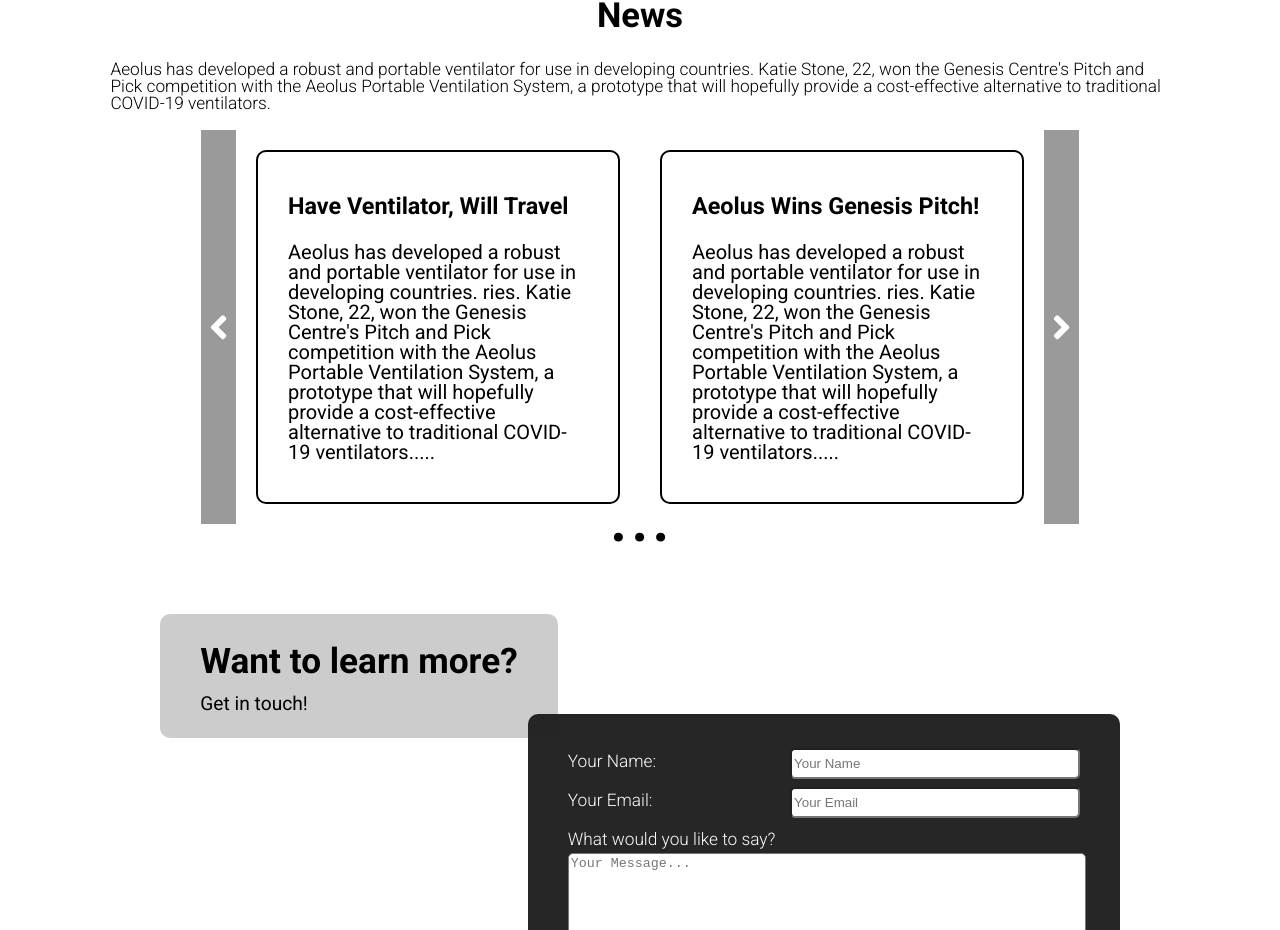
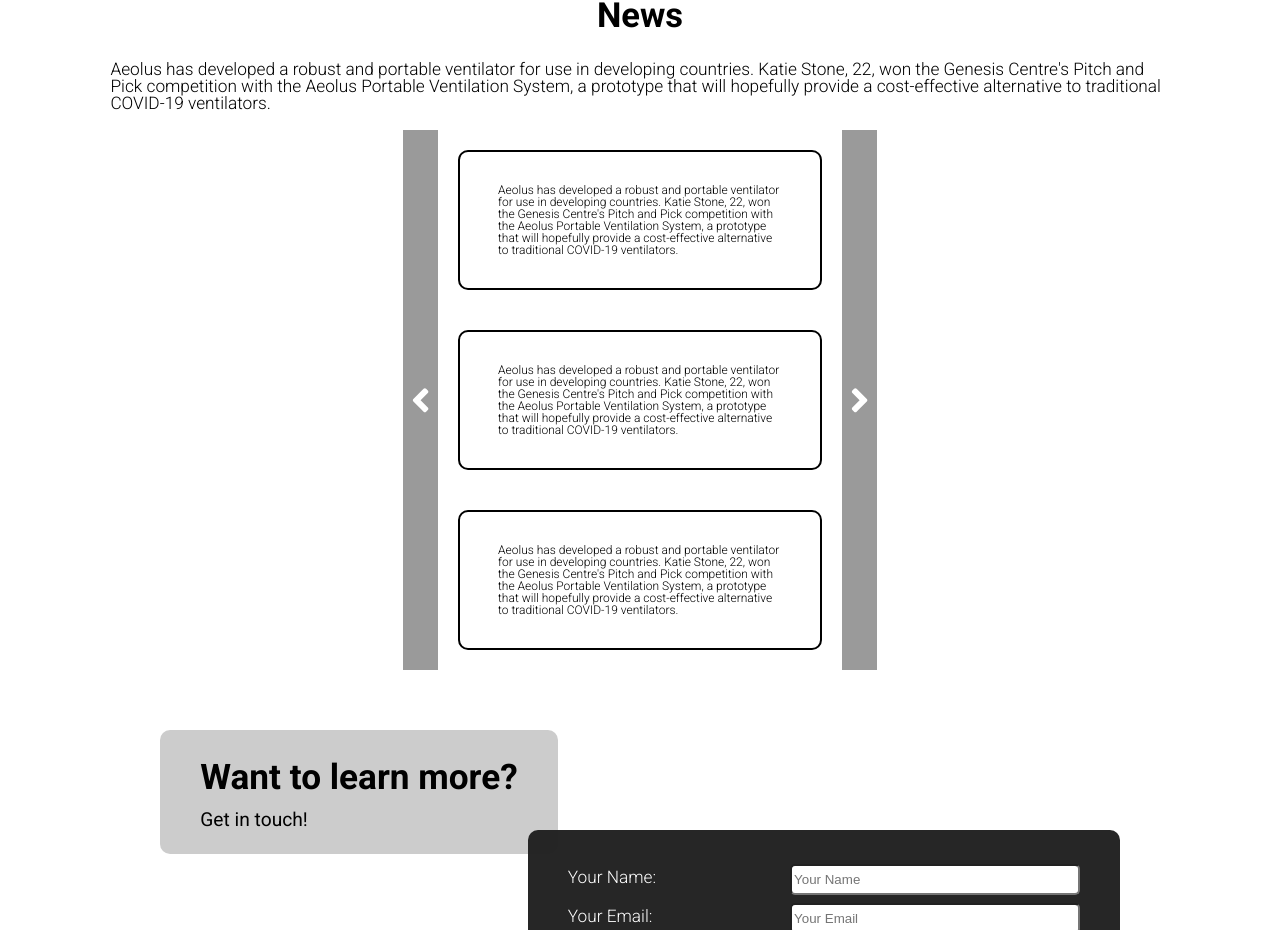
Before and after one commit to noahntaylor/aeolus, a React (Create React App) app: page / in a window 1280 px wide. Shown: the part 2639-3569 px from the top of the page. Built offline with nearby package versions, Linux system fonts and the light colour scheme.

Commit message:
Updates to News component
- Added preliminary animation to navigate between news articles

```diff
--- a/src/Components/News/News.css
+++ b/src/Components/News/News.css
@@ -15,32 +15,36 @@
   text-align: center;
 }
 
-.news-article-container {
-  border: 2px solid #000;
-  border-radius: 10px;
-  max-width: 300px;
-  flex-shrink: 1;
-  padding: 20px 30px;
-  font-size: 20px;
-  margin: 20px;
-}
-
 .arrow {
   background-color: #1212126c;
   display: flex;
   align-items: center;
   justify-content: center;
+  z-index: 100;
+}
+
+.mask {
+  z-index: 100;
+  background-color: #fff;
+  color: #fff;
+  width: 100%;
 }
 
 .news-articles {
   display: flex;
   flex-direction: row;
+  flex-wrap: nowrap;
+  position: relative;
 }
 
-.dots {
-  margin-top: -50px;
-  font-size: 80px;
-  font-family: 900;
+.news-article-container {
+  display: inline-block;
+  border: 2px solid #000;
+  border-radius: 10px;
+  width: 300px;
+  padding: 20px 30px;
+  font-size: 20px;
+  margin: 20px;
 }
 
 @media screen and (min-width: 500px) {
--- a/src/Components/News/News.js
+++ b/src/Components/News/News.js
@@ -5,13 +5,29 @@
 import "./News.css";
 
 function News() {
-  // Refactor this later do get font-awesome icons more efficiently
+  // TODO: Refactor this later do get font-awesome icons more efficiently
   const leftArrow = (
     <FontAwesomeIcon className="menu-icon" icon={faAngleLeft} size="lg" />
   );
   const rightArrow = (
     <FontAwesomeIcon className="menu-icon" icon={faAngleRight} size="lg" />
   );
+
+  // TODO: Properties for translation. Confirm best practice for react properties
+  var amount = 400;
+  var initial = 0;
+
+  const translateRight = () => {
+    initial += amount;
+    document.getElementById("container").style.transform =
+      "translateX(" + initial + "px)";
+  };
+
+  const translateLeft = () => {
+    initial -= amount;
+    document.getElementById("container").style.transform =
+      "translateX(" + initial + "px)";
+  };
 
   return (
     <div id="news" className="news-section">
@@ -26,30 +42,44 @@
         </p>
       </div>
       <div className="news-articles">
-        <div className="arrow">{leftArrow}</div>
+        <div className="mask"></div>
+        <button className="arrow" onClick={translateLeft}>
+          {leftArrow}
+        </button>
+        <div id="container">
           <div className="news-article-container">
-          <h3>Have Ventilator, Will Travel</h3>
-          <p>
+            <p className="product-text">
               Aeolus has developed a robust and portable ventilator for use in
-            developing countries. ries. Katie Stone, 22, won the Genesis
-            Centre's Pitch and Pick competition with the Aeolus Portable
-            Ventilation System, a prototype that will hopefully provide a
-            cost-effective alternative to traditional COVID-19 ventilators.....
+              developing countries. Katie Stone, 22, won the Genesis Centre's
+              Pitch and Pick competition with the Aeolus Portable Ventilation
+              System, a prototype that will hopefully provide a cost-effective
+              alternative to traditional COVID-19 ventilators.
             </p>
           </div>
           <div className="news-article-container">
-          <h3>Aeolus Wins Genesis Pitch!</h3>
-          <p>
+            <p className="product-text">
               Aeolus has developed a robust and portable ventilator for use in
-            developing countries. ries. Katie Stone, 22, won the Genesis
-            Centre's Pitch and Pick competition with the Aeolus Portable
-            Ventilation System, a prototype that will hopefully provide a
-            cost-effective alternative to traditional COVID-19 ventilators.....
+              developing countries. Katie Stone, 22, won the Genesis Centre's
+              Pitch and Pick competition with the Aeolus Portable Ventilation
+              System, a prototype that will hopefully provide a cost-effective
+              alternative to traditional COVID-19 ventilators.
             </p>
           </div>
-        <div className="arrow">{rightArrow}</div>
+          <div className="news-article-container">
+            <p className="product-text">
+              Aeolus has developed a robust and portable ventilator for use in
+              developing countries. Katie Stone, 22, won the Genesis Centre's
+              Pitch and Pick competition with the Aeolus Portable Ventilation
+              System, a prototype that will hopefully provide a cost-effective
+              alternative to traditional COVID-19 ventilators.
+            </p>
           </div>
-      <div className="dots">...</div>
+        </div>
+        <button className="arrow" onClick={translateRight}>
+          {rightArrow}
+        </button>
+        <div className="mask">Mask</div>
+      </div>
     </div>
   );
 }
```
Lines whose indentation alone changed are shown as unchanged.
